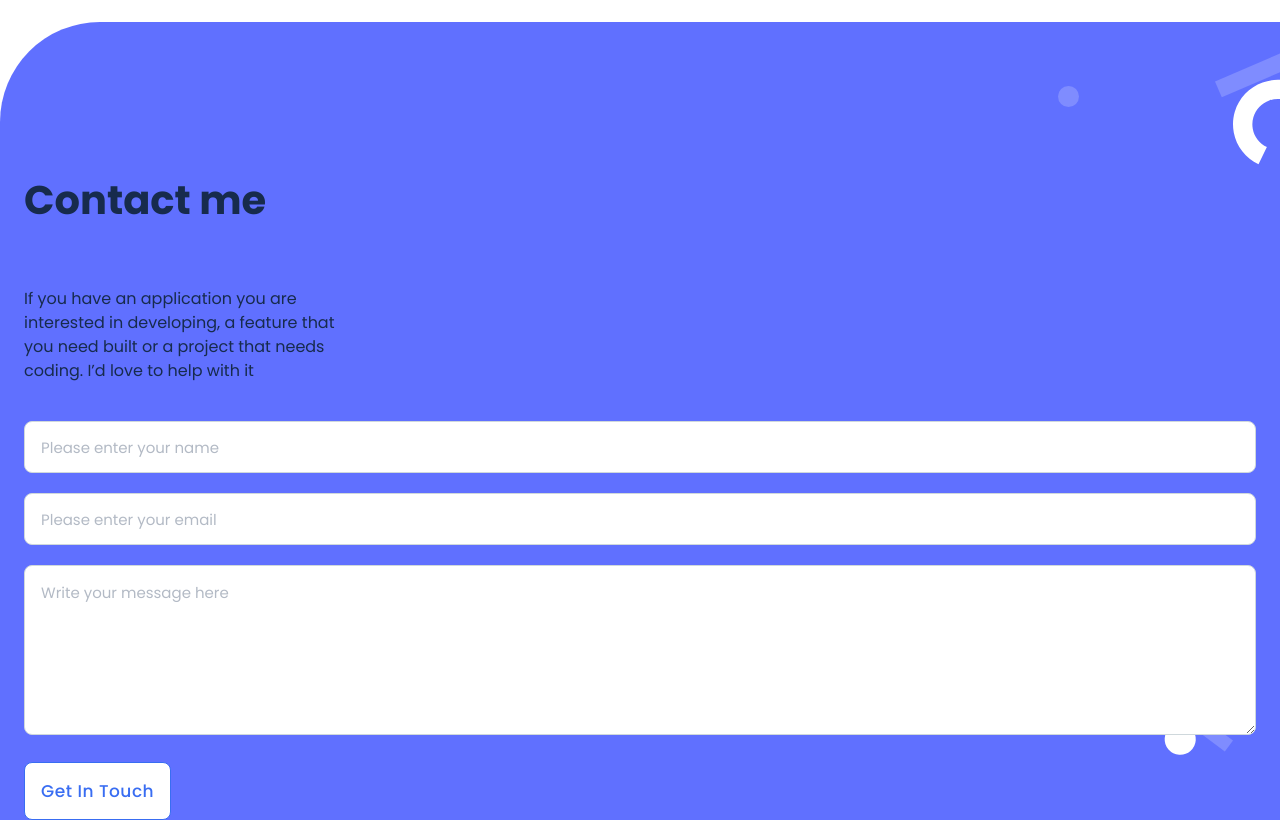
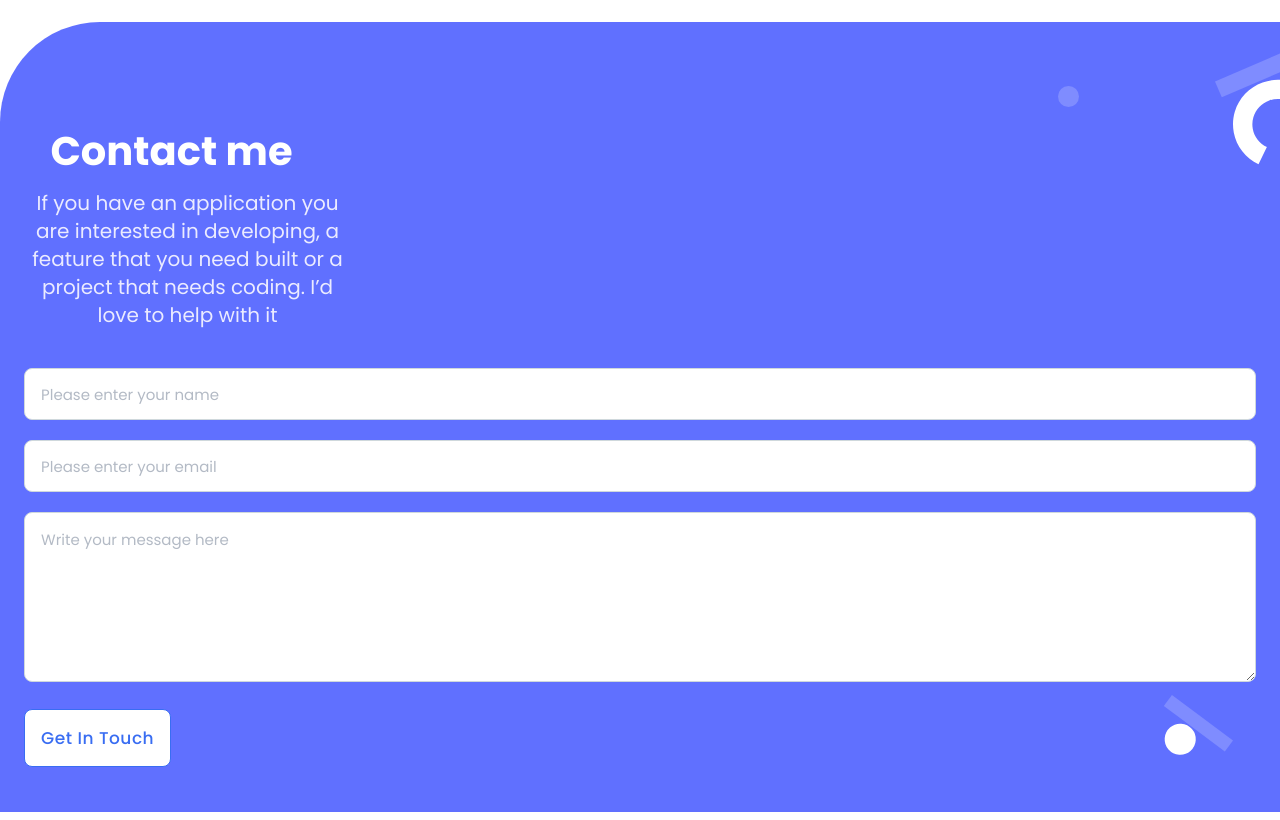
Before and after one commit to joshualyngdoh/Portfolio, a website: page index.html in a window 1280 px wide. Shown: the part 4620-5440 px from the top of the page. Drawn offline with Linux system fonts and the light colour scheme.

Commit message:
Final check

```diff
--- a/index.html
+++ b/index.html
@@ -247,7 +247,7 @@
     <footer class="footer">
         <div class="footer-background">
             <div class="footer-heading">
-                <h1>Contact me</h1>
+                <h2>Contact me</h2>
                 <p>If you have an application you are interested in developing, a feature that you need built or a project that needs coding. I’d love to help with it </p>
             </div>
             <form action="https://formspree.io/f/xdojqgvk" method="post" class="cont">
--- a/styles.css
+++ b/styles.css
@@ -397,3 +397,27 @@ textarea {
   line-height: 24px;
   color: #b3bac5;
 }
+
+.footer-heading h2 {
+  color: #fff;
+  font-size: 40px;
+  font-weight: 700;
+  margin: 0;
+  line-height: 52px;
+}
+
+.footer-heading p {
+  color: #ebebff;
+  font-size: 20px;
+  font-weight: 400;
+  line-height: 28px;
+}
+
+.footer .cont {
+  padding-bottom: 45px;
+}
+
+.footer-heading{
+  text-align: center;
+  padding-bottom: 45px;
+}
```
